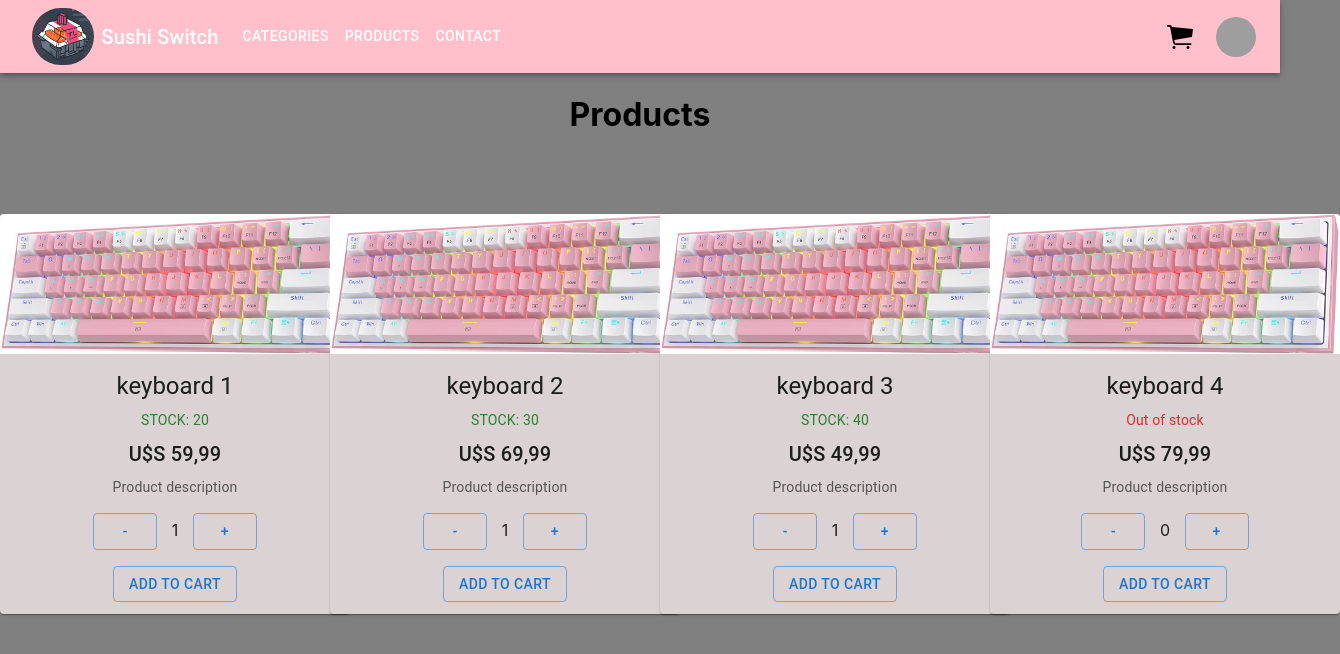
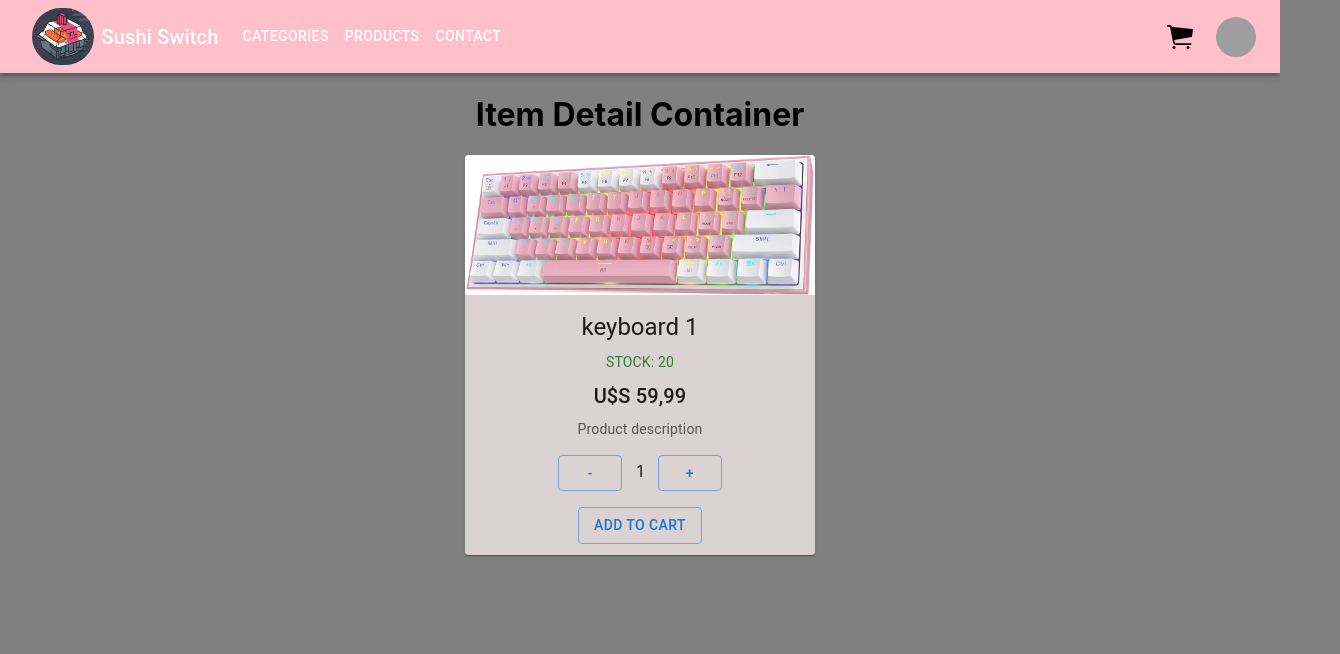
Before and after one commit to andreaq99/sushi-switch-app-Andrea-Quiroga, a React (Create React App) app: page / in a window 1280 px wide. Shown: the top 654 px of the page, 1340 px wide, since content can reach past the window. Built offline with nearby package versions, Linux system fonts and the light colour scheme; grey boxes are pictures that could not be loaded.

Commit message:
Entrega 6: Agregando ItemDetailContainer, Andrea Quiroga

```diff
--- a/src/App.js
+++ b/src/App.js
@@ -2,14 +2,16 @@ import './App.css';
 
 //import components
 import NavBar from './components/NavBar/NavBar';
-import ItemListContainer from './components/ItemListContainer/ItemListContainer';
+//import ItemListContainer from './components/ItemListContainer/ItemListContainer';
+import ItemDetailContainer from './components/ItemDetailContainer/ItemDetailContainer';
 
 function App() {
   return (
     <div className="App">
 
     <NavBar/>
-    <ItemListContainer greeting='Products' />
+    {/*<ItemListContainer greeting='Products' />*/}
+    <ItemDetailContainer/>
     </div>
   );
 }
--- /dev/null
+++ b/src/components/ItemDetail/ItemDetail.jsx
@@ -0,0 +1,41 @@
+import React from "react";
+import ItemCount from "../ItemCount/ItemCount";
+import Card from '@mui/material/Card';
+import CardContent from '@mui/material/CardContent';
+import CardMedia from '@mui/material/CardMedia';
+import Typography from '@mui/material/Typography';
+import { CardActionArea } from '@mui/material';
+
+const ItemDetail = ({ item }) => {
+    const { stock, name, price, description, img } = item;
+    return (
+        <Card sx={{ width: 350, margin: { xs: '0 auto' }, height: "400px", backgroundColor: "rgb(219, 211, 211)" }}>
+            <CardActionArea>
+                <CardMedia
+                    component="img"
+                    height="140"
+                    image={img}
+                    alt={name}
+                />
+                <CardContent>
+                    <Typography gutterBottom variant="h5" component="div">
+                        {name}
+                    </Typography>
+                    {stock !== 0 ?
+                        <Typography sx={{ mb: 1 }} variant="body2" color="success.main">STOCK: {stock}</Typography> :
+                        <Typography sx={{ mb: 1 }} variant="body2" color="error.main">Out of stock</Typography>}
+                    <Typography gutterBottom variant="h6" component="div">
+                        U$S {price}
+                    </Typography>
+                    <Typography variant="body2" color="text.secondary">
+                        {description}
+                    </Typography>
+                </CardContent>
+            </CardActionArea>
+            <ItemCount stock={stock} initial={stock === 0 ? 0 : 1} />
+        </Card>
+    );
+}
+
+
+export default ItemDetail;
--- /dev/null
+++ b/src/components/ItemDetailContainer/ItemDetailContainer.jsx
@@ -0,0 +1,30 @@
+import React, { useEffect, useState } from 'react';
+import ItemDetail from '../ItemDetail/ItemDetail';
+import {getMock} from '../../data/products';
+import { CircularProgress } from '@mui/material';
+
+
+const ItemDetailContainer = () => {
+    const [item, setItem] = useState([]);
+    const [loading, setLoading] = useState(true)
+
+    useEffect( () => {
+        getMock
+            .then(respuestaPromise => {
+                setItem(respuestaPromise[0]);
+            })
+            .catch( (error) => console.log(error) )
+            .finally( () => setLoading(false))
+    }, []);
+
+    return (
+        <div style={{textAlign: "center"}}>
+            <h1>Item Detail Container</h1>
+            {loading ? <CircularProgress color="secondary"/> : <ItemDetail item={item}/>}
+        </div>
+    )
+
+
+}
+
+export default ItemDetailContainer;
--- a/src/data/products.jsx
+++ b/src/data/products.jsx
@@ -1,7 +1,7 @@
 import teclado from './dataImg/teclado.jpg'
 
 const products = [{
-    id: 1,
+    id: 0,
     name: "keyboard 1",
     stock: 20,
     price: "59,99",
@@ -10,7 +10,7 @@ const products = [{
 },
 
 {
-    id: 2,
+    id: 1,
     name: "keyboard 2",
     stock: 30,
     price: "69,99",
@@ -19,7 +19,7 @@ const products = [{
 },
 
 {
-    id: 3,
+    id: 2,
     name: "keyboard 3",
     stock: 40,
     price: "49,99",
@@ -28,7 +28,7 @@ const products = [{
 },
 
 {
-    id: 4,
+    id: 3,
     name: "keyboard 4",
     stock: 0,
     price: "79,99",
```
Also changed, not shown: src/components/ItemDetail/ItemDetail.css (added), src/components/ItemDetailContainer/ItemDetailContainer.css (added).
